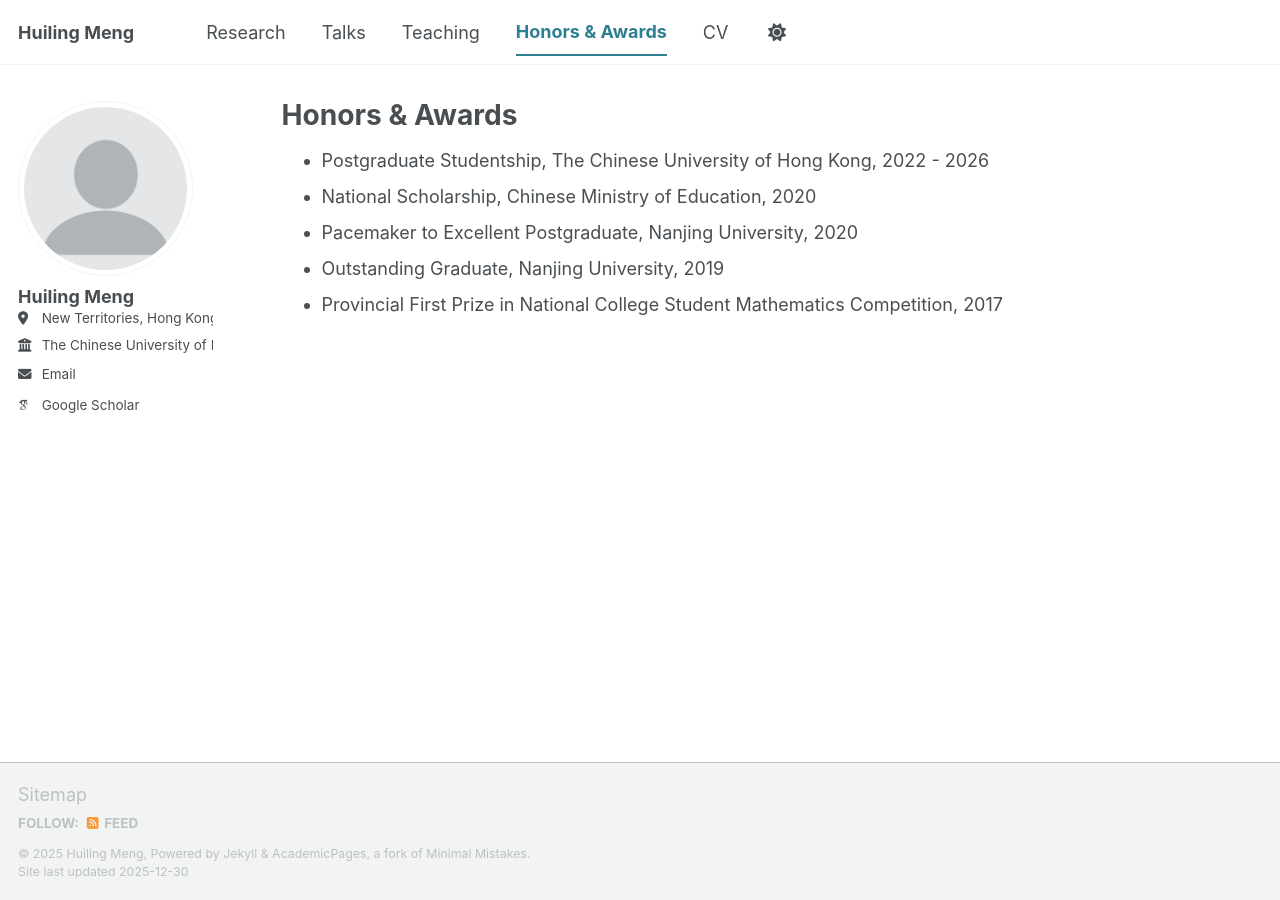
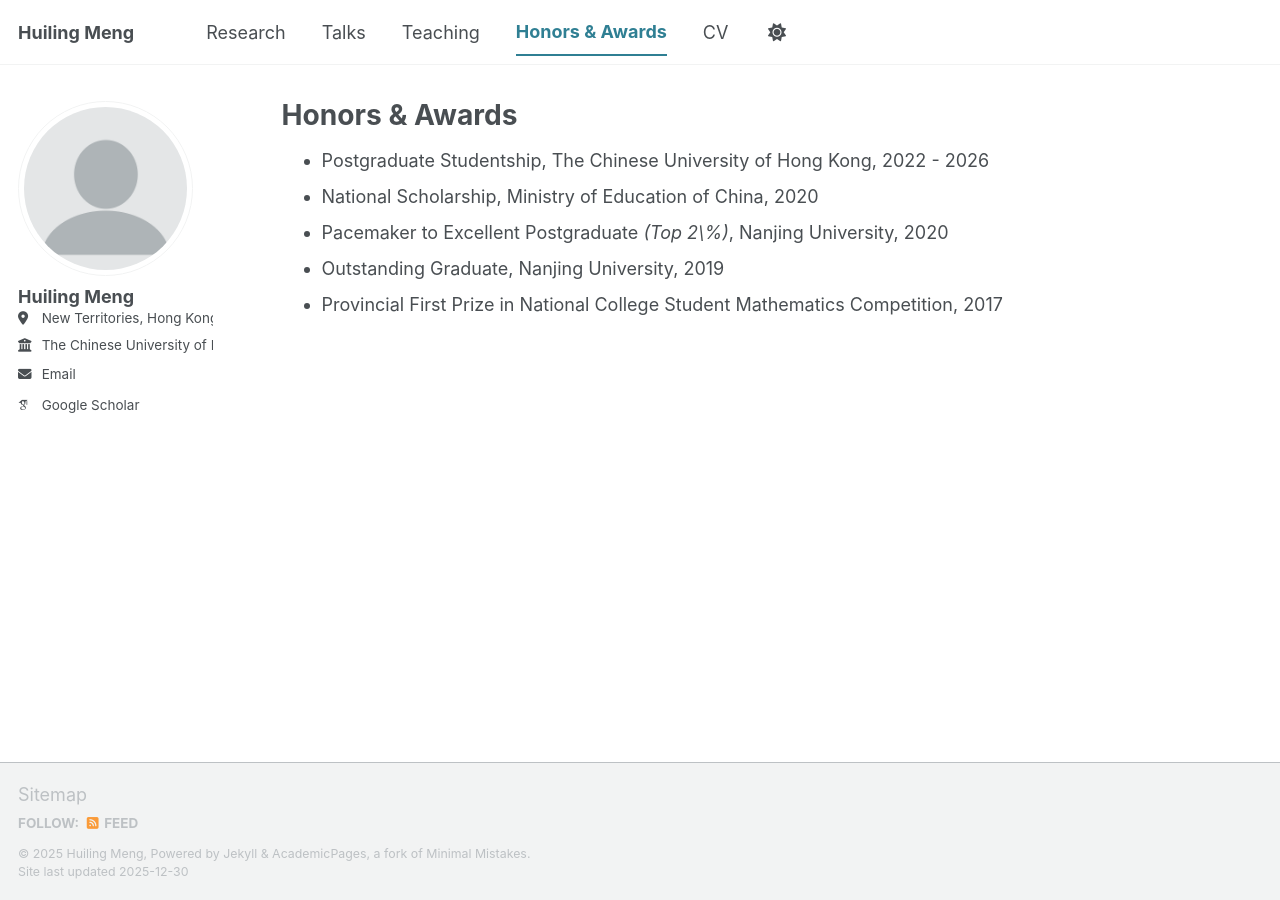
Before and after one commit to huilingmeng/huilingmeng.github.io, a Jekyll site: the page built from _pages/honors-awards.md, in a window 1280 px wide. Built offline with Jekyll 4.4.1, drawn with Linux system fonts in a browser that asks for light colours; some web fonts are replaced; a script bundle is joined from its source files by our own code; library files that are not in the unit come from our copies.

Commit message:
Update honors-awards.md

```diff
--- a/_pages/honors-awards.md
+++ b/_pages/honors-awards.md
@@ -6,7 +6,7 @@ author_profile: true
 ---
 
 - Postgraduate Studentship, The Chinese University of Hong Kong, 2022 - 2026
-- National Scholarship, Chinese Ministry of Education, 2020
-- Pacemaker to Excellent Postgraduate, Nanjing University, 2020
+- National Scholarship, Ministry of Education of China, 2020
+- Pacemaker to Excellent Postgraduate *(Top 2\%)*, Nanjing University, 2020
 - Outstanding Graduate, Nanjing University, 2019
 - Provincial First Prize in National College Student Mathematics Competition, 2017
```
